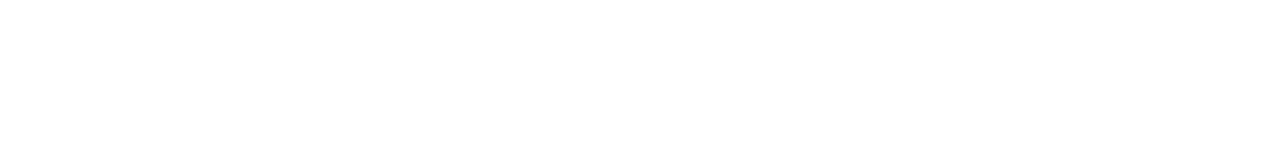
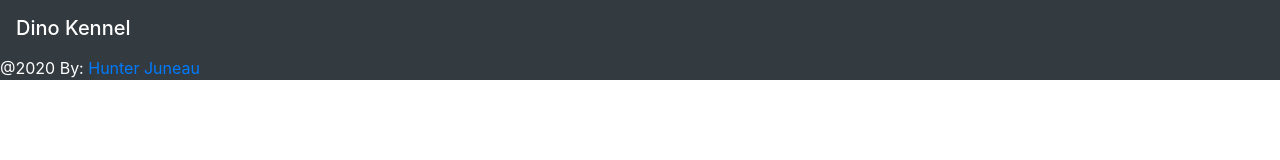
Before and after one commit to HunterJuneau/dino-kennel, a plain HTML site: page index.html in a window 1280 px wide. Drawn offline with nearby package versions, Linux system fonts and the light colour scheme.

Commit message:
Added Header and Footer

```diff
--- a/index.html
+++ b/index.html
@@ -13,10 +13,19 @@
 			integrity="sha384-JcKb8q3iqJ61gNV9KGb8thSsNjpSL0n8PARn9HuZOnIxN0hoP+VmmDGMN5t9UJ0Z"
 			crossorigin="anonymous"
 		/>
-
 		<link rel="stylesheet" href="main.css" />
 	</head>
 	<body>
+		<nav class="navbar">
+			<span class="navbar-brand mb-0 h1">Dino Kennel</span>
+		</nav>
+
+		<footer>
+			<div>
+				@2020 By: <a href="https://github.com/HunterJuneau">Hunter Juneau</a>
+			</div>
+		</footer>
+
 		<script
 			src="https://code.jquery.com/jquery-3.5.1.slim.min.js"
 			integrity="sha384-DfXdz2htPH0lsSSs5nCTpuj/zy4C+OGpamoFVy38MVBnE+IbbVYUew+OrCXaRkfj"
@@ -32,5 +41,6 @@
 			integrity="sha384-B4gt1jrGC7Jh4AgTPSdUtOBvfO8shuf57BaghqFfPlYxofvL8/KUEfYiJOMMV+rV"
 			crossorigin="anonymous"
 		></script>
+		<script type="module" src="main.js"></script>
 	</body>
 </html>
--- a/main.css
+++ b/main.css
@@ -0,0 +1,9 @@
+nav {
+	background-color: #333a40;
+	color: white;
+}
+
+footer {
+	background-color: #333a40;
+	color: white;
+}
```
